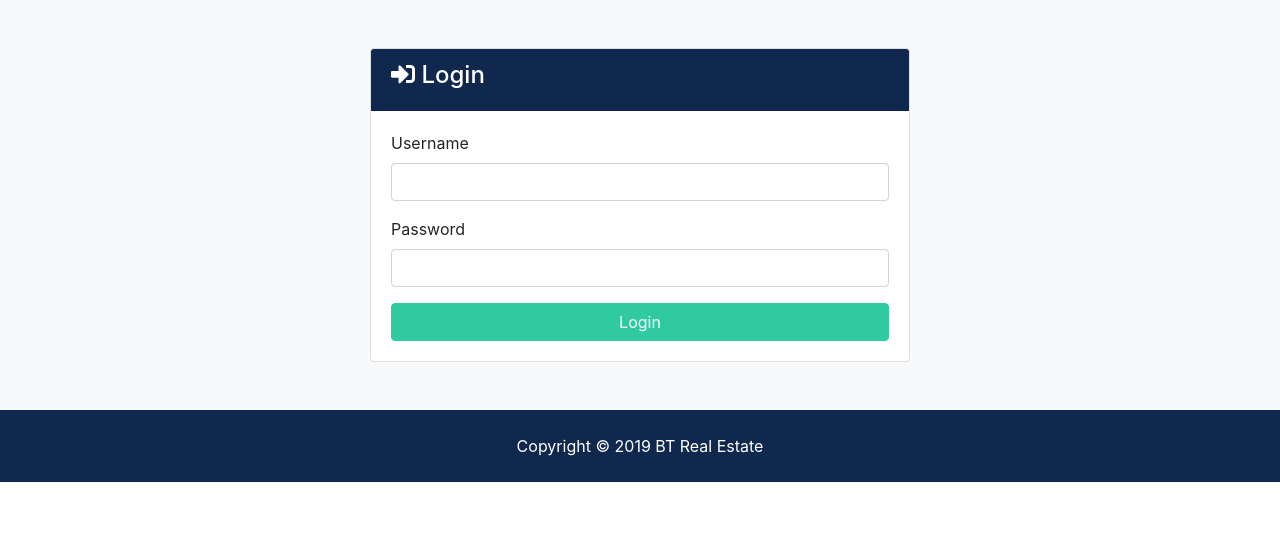
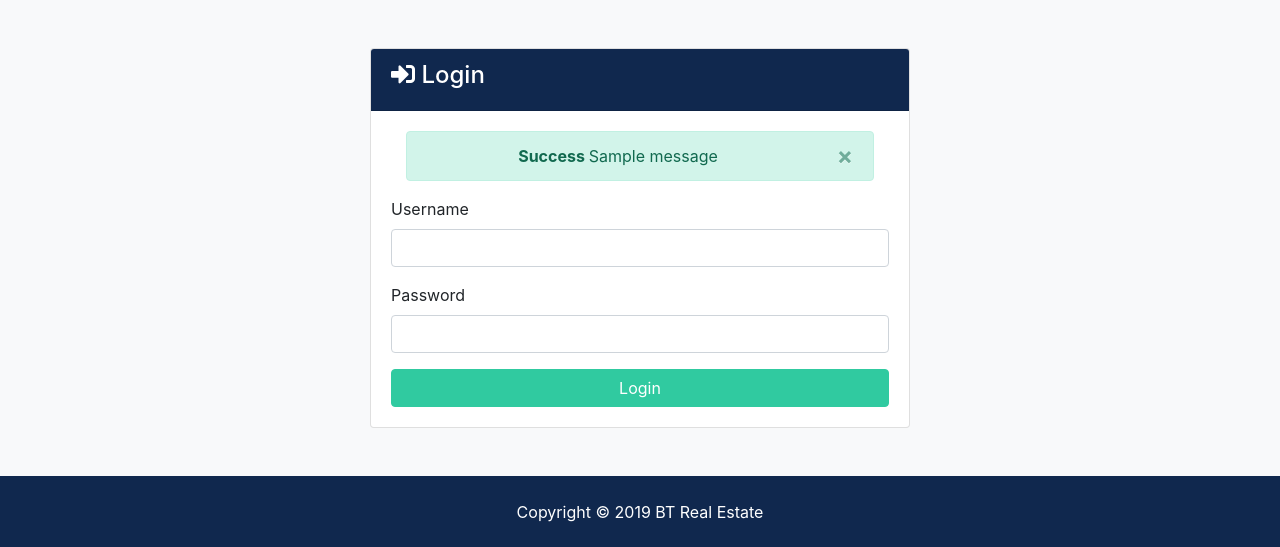
Before and after one commit to Cyberdjent76/btre_project, a Django app: template btre/templates/accounts/login.html in a window 1280 px wide. Shown: the part 128-675 px from the top of the page. Run offline with Django 3.2, Linux system fonts and the light colour scheme; the template is opened without the code that fills it, so the values that code supplies are empty; tables that the repository leaves empty hold one stand-in row (values such as "Sample post"); one stand-in notice (Sample message) is shown; some libraries are stand-ins or nearby versions.

Commit message:
Messages added to Registration & Login forms.

```diff
--- a/btre/accounts/views.py
+++ b/btre/accounts/views.py
@@ -1,10 +1,11 @@
 from django.shortcuts import render, redirect
+from django.contrib import messages
 
 # Create your views here.
 def register(request):
     if request.method == 'POST':
-        # Register User
-        return
+        messages.error(request, 'Testing error message')
+        return redirect('register')
     else:
         return render(request, 'accounts/register.html')
 
--- a/btre/btre/settings.py
+++ b/btre/btre/settings.py
@@ -134,3 +134,9 @@ STATICFILES_DIRS = [
 # Media Folder Settings
 MEDIA_ROOT = os.path.join(BASE_DIR, 'media')
 MEDIA_URL = '/media/'
+
+# Messages
+from django.contrib.messages import constants as messages
+MESSAGE_TAGS = {
+    messages.ERROR: 'danger',
+}
--- a/btre/btre/static/js/main.js
+++ b/btre/btre/static/js/main.js
@@ -1,2 +1,6 @@
 const date = new Date();
 document.querySelector('.year').innerHTML = date.getFullYear();
+
+setTimeout(function(){
+    $('#message').fadeOut('slow');
+}, 3000);
--- a/btre/templates/accounts/login.html
+++ b/btre/templates/accounts/login.html
@@ -11,6 +11,8 @@
                 <i class="fas fa-sign-in-alt"></i> Login</h4>
             </div>
             <div class="card-body">
+                <!-- Alerts -->
+                {% include 'partials/_alerts.html' %}
               <form action="{% url 'login' %}" method="POST">
                   {% csrf_token %}
                 <div class="form-group">
--- a/btre/templates/accounts/register.html
+++ b/btre/templates/accounts/register.html
@@ -11,6 +11,8 @@
                 <i class="fas fa-user-plus"></i> Register</h4>
             </div>
             <div class="card-body">
+                <!-- Alerts -->
+                {% include 'partials/_alerts.html' %}
                 <form action="{% url 'register' %}" method="POST">
                     {% csrf_token %}
                   <div class="form-group">
--- /dev/null
+++ b/btre/templates/partials/_alerts.html
@@ -0,0 +1,18 @@
+
+{% if messages %}
+    {% for message in messages %}
+        <div id="div" class="container">
+            <div class="div alert alert-{{ message.tags }} alert-dismissible text-center" role="alert">
+                <button type="button" class="close" data-dismiss="alert"><span aria-hidden="true">&times;</span></button>
+                <strong>
+                    {% if message.level == DEFAULT_MESSAGE_LEVELS.ERROR %}
+                        Error:
+                    {% else %}
+                        {{ message.tags|title }}
+                    {% endif %}
+                </strong>
+                {{ message }}
+            </div>
+        </div>
+    {% endfor %}
+{% endif %}
```
